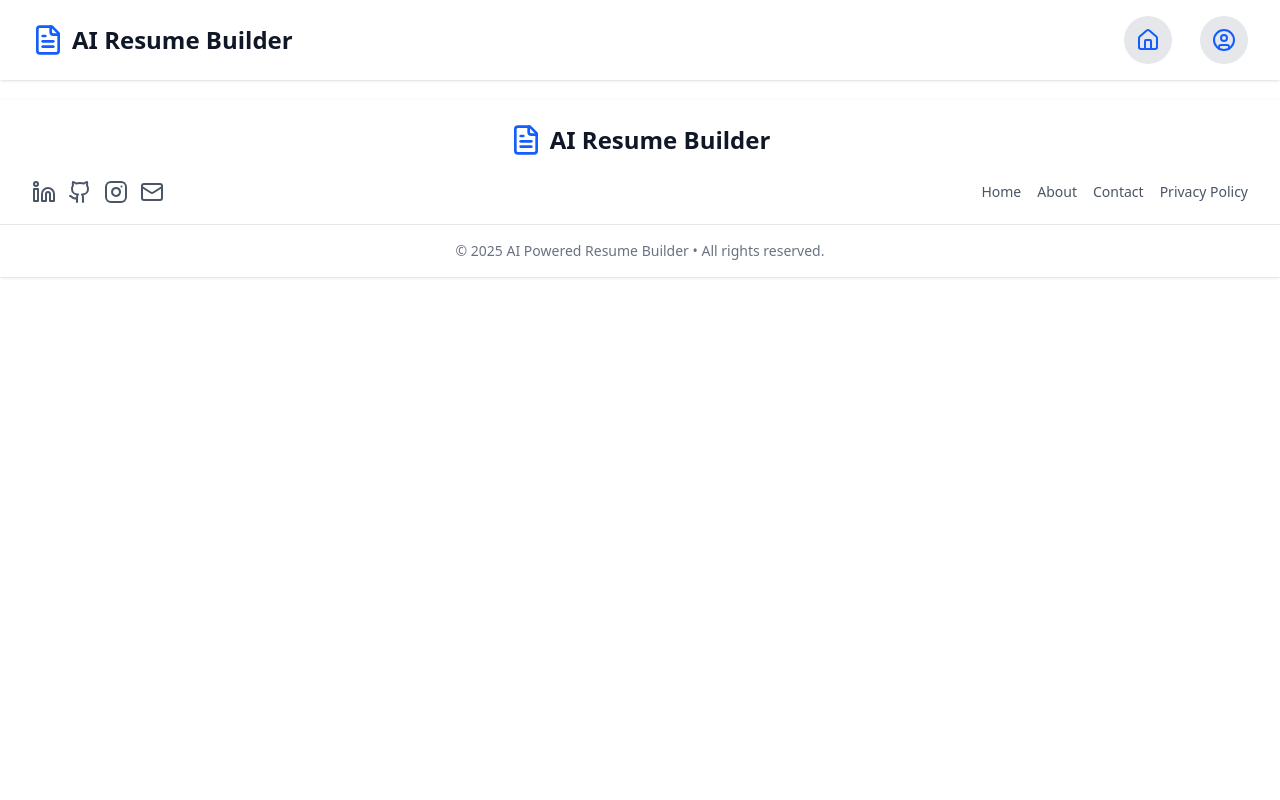
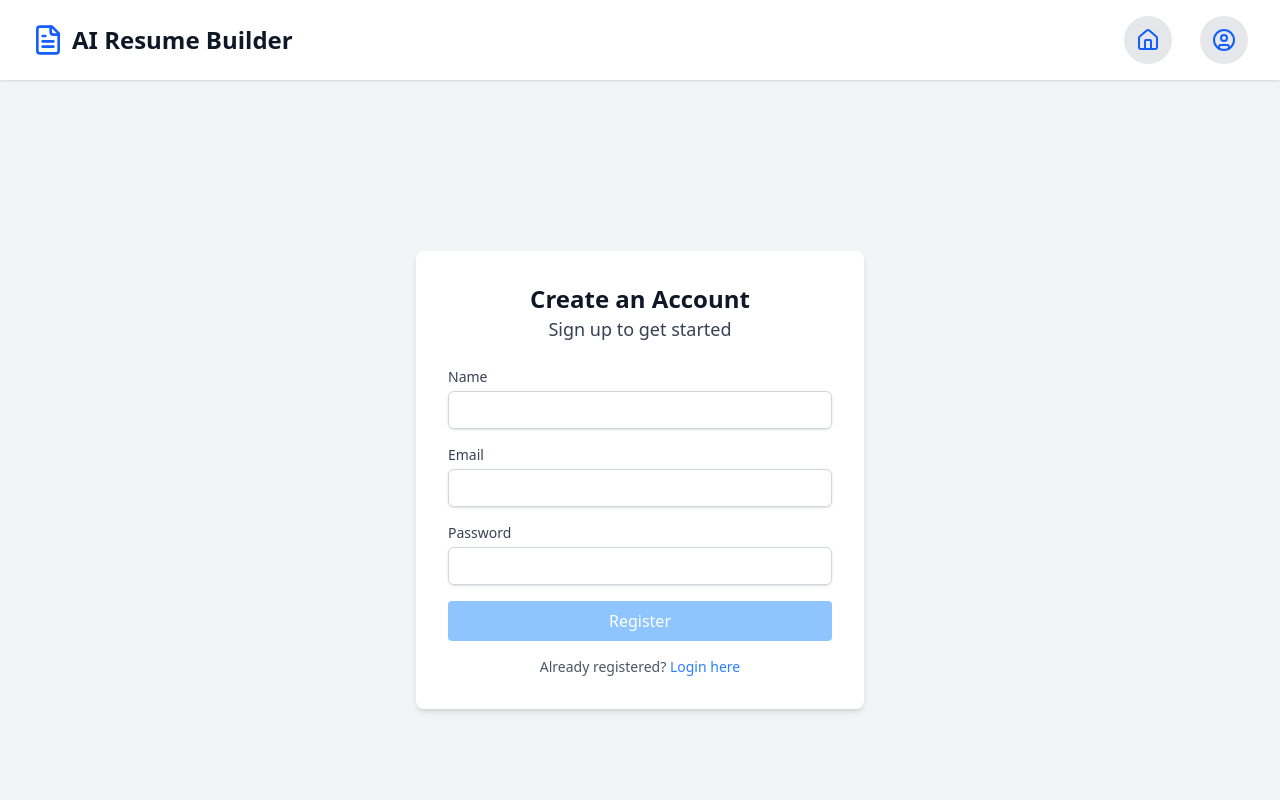
Before and after one commit to ravikhokle/Ai-Powered-Resume-Builder, a React (Vite) app in the folder frontend/: page /register in a window 1280 px wide. Shown: the top 800 px of the page. Built offline with nearby package versions, Linux system fonts and the light colour scheme.

Commit message:
addded secure routes

```diff
--- a/frontend/src/App.jsx
+++ b/frontend/src/App.jsx
@@ -1,23 +1,26 @@
+import { Routes, Route } from "react-router-dom";
 import "./App.css";
-import SimpleResume from "./pages/SimpleResume";
 import Header from "./components/Header";
-import Login from "./pages/Login";
-import { Routes, Route } from "react-router-dom";
-import IntermediateResume from "./pages/IntermediateResume"
 import Footer from "./components/Footer";
 import Home from "./pages/Home";
+import SimpleResume from "./pages/SimpleResume";
+import IntermediateResume from "./pages/IntermediateResume";
+import Register from "./pages/Register";
+import Login from "./pages/Login";
 import Profile from "./pages/Profile";
+import PrivateRoute from "./components/PrivateRoute";
 
 function App() {
   return (
     <>
       <Header />
       <Routes>
-      <Route path="/" element={<Home />} />
-        <Route path="/simple-resume" element={<SimpleResume />} />
-        <Route path="/intermediate-resume" element={<IntermediateResume />} />
+        <Route path="/" element={<Home />} />
+        <Route path="/simple-resume" element={<PrivateRoute><SimpleResume /></PrivateRoute>} />
+        <Route path="/intermediate-resume" element={<PrivateRoute><IntermediateResume /></PrivateRoute>} />
+        <Route path="/register" element={<Register />} />
         <Route path="/login" element={<Login />} />
-        <Route path="/profile" element={<Profile />} />
+        <Route path="/profile" element={<PrivateRoute><Profile /></PrivateRoute>} />
       </Routes>
       <Footer />
     </>
--- a/frontend/src/components/Header.jsx
+++ b/frontend/src/components/Header.jsx
@@ -1,28 +1,37 @@
 import { FileText, CircleUser, House } from "lucide-react";
-import { Link } from "react-router-dom";
+import { Link, useNavigate } from "react-router-dom";
 import { useEffect, useState } from "react";
 
 const Header = () => {
   const [isLoggedIn, setIsLoggedIn] = useState(false);
+  const navigate = useNavigate();
 
   useEffect(() => {
-    // Check if the user is logged in by verifying the token in localStorage
     const token = localStorage.getItem("token");
-    setIsLoggedIn(!!token); // If token exists, user is logged in
+    setIsLoggedIn(!!token);
   }, []);
+
+  useEffect(() => {
+    const handleStorageChange = () => {
+      const token = localStorage.getItem("token");
+      setIsLoggedIn(!!token);
+    };
+
+    window.addEventListener("storage", handleStorageChange);
+    return () => window.removeEventListener("storage", handleStorageChange);
+  }, []);
+
+  const handleProfileClick = () => {
+    navigate("/profile");
+  };
 
   return (
     <header className="bg-white shadow-sm sticky top-0 z-50">
       <div className="max-w-7xl mx-auto px-4 py-4 sm:px-6 lg:px-8 flex items-center justify-between">
-        {/* Logo and Brand */}
         <Link to="/" className="flex items-center space-x-2">
           <FileText className="h-8 w-8 text-blue-600" />
-          <h1 className="text-xl sm:text-2xl font-bold text-gray-900">
-            AI Resume Builder
-          </h1>
+          <h1 className="text-xl sm:text-2xl font-bold text-gray-900">AI Resume Builder</h1>
         </Link>
-
-        {/* Navigation Links */}
         <div className="flex items-center space-x-2 sm:space-x-4 gap-2 sm:gap-3">
           <Link
             to="/"
@@ -31,22 +40,19 @@ const Header = () => {
           >
             <House className="w-5 h-5 sm:w-6 sm:h-6 text-blue-600" />
           </Link>
-
           {isLoggedIn ? (
-            /* Profile Icon */
+            <button
+              onClick={handleProfileClick}
+              className="w-10 h-10 sm:w-12 sm:h-12 flex items-center justify-center bg-gray-200 rounded-full hover:bg-gray-300 transition"
+              aria-label="Profile"
+            >
+              <CircleUser className="w-5 h-5 sm:w-6 sm:h-6 text-blue-600" />
+            </button>
+          ) : (
             <Link
               to="/profile"
               className="w-10 h-10 sm:w-12 sm:h-12 flex items-center justify-center bg-gray-200 rounded-full hover:bg-gray-300 transition"
               aria-label="Profile"
-            >
-              <CircleUser className="w-5 h-5 sm:w-6 sm:h-6 text-blue-600" />
-            </Link>
-          ) : (
-            /* Login Icon */
-            <Link
-              to="/login"
-              className="w-10 h-10 sm:w-12 sm:h-12 flex items-center justify-center bg-gray-200 rounded-full hover:bg-gray-300 transition"
-              aria-label="Login"
             >
               <CircleUser className="w-5 h-5 sm:w-6 sm:h-6 text-blue-600" />
             </Link>
--- /dev/null
+++ b/frontend/src/components/PrivateRoute.jsx
@@ -0,0 +1,10 @@
+import { Navigate, useLocation } from "react-router-dom";
+
+const PrivateRoute = ({ children }) => {
+  const location = useLocation();
+  const token = localStorage.getItem("token");
+
+  return token ? children : <Navigate to="/login" state={{ from: location }} />;
+};
+
+export default PrivateRoute;
--- a/frontend/src/pages/Login.jsx
+++ b/frontend/src/pages/Login.jsx
@@ -1,27 +1,29 @@
 import { useState } from "react";
 import axios from "axios";
-import { useNavigate } from "react-router-dom";
+import { useNavigate, useLocation, Link } from "react-router-dom";
 
 const Login = () => {
   const [email, setEmail] = useState("");
   const [password, setPassword] = useState("");
-  const [error, setError] = useState(null); // State for error messages
+  const [error, setError] = useState(null);
   const navigate = useNavigate();
+  const location = useLocation();
+  const from = location.state?.from?.pathname || "/";
 
   const handleSubmit = async (e) => {
-    e.preventDefault(); // Prevent form default behavior
-    setError(null); // Clear previous errors
+    e.preventDefault();
+    setError(null);
     try {
       const url = `${import.meta.env.VITE_API}/login`;
-      const response = await axios.post(url, { email, password }); // Await the axios call
+      const response = await axios.post(url, { email, password });
       localStorage.setItem("token", response.data.token);
       localStorage.setItem("name", JSON.stringify(response.data.result.name));
-      navigate("/profile"); // Navigate to profile page
+      navigate(from, { replace: true });
     } catch (error) {
       if (error.response && error.response.data) {
-        setError(error.response.data.message); // Show server error message
+        setError(error.response.data.message);
       } else {
-        setError("An unexpected error occurred. Please try again."); // Generic error
+        setError("An unexpected error occurred. Please try again.");
       }
       console.error("There was an error logging in!", error);
     }
@@ -30,12 +32,8 @@ const Login = () => {
   return (
     <div className="flex items-center justify-center min-h-screen bg-gray-100">
       <div className="bg-white shadow-md rounded-lg p-8 max-w-md w-full">
-        <h1 className="text-2xl font-bold text-gray-900 text-center">
-          Welcome Back!
-        </h1>
-        <h2 className="text-lg text-gray-700 text-center mb-6">
-          Login to your account
-        </h2>
+        <h1 className="text-2xl font-bold text-gray-900 text-center">Welcome Back!</h1>
+        <h2 className="text-lg text-gray-700 text-center mb-6">Login to your account</h2>
         {error && (
           <div className="bg-red-100 border border-red-400 text-red-700 px-4 py-3 rounded mb-4">
             {error}
@@ -77,6 +75,12 @@ const Login = () => {
             Login
           </button>
         </form>
+        <p className="text-sm text-center text-gray-600 mt-4">
+          Don&#39;t have an account?{" "}
+          <Link to="/register" className="text-blue-500 hover:underline">
+            Register here
+          </Link>
+        </p>
       </div>
     </div>
   );
--- a/frontend/src/pages/Profile.jsx
+++ b/frontend/src/pages/Profile.jsx
@@ -1,38 +1,30 @@
+import { useNavigate } from "react-router-dom";
 import { useEffect, useState } from "react";
-import { useNavigate } from "react-router-dom";
 
 const Profile = () => {
-  const [userName, setUserName] = useState("");
-  const [token, setToken] = useState("");
   const navigate = useNavigate();
-
-  useEffect(() => {
-    // Retrieve user data from localStorage
-    const storedName = JSON.parse(localStorage.getItem("name"));
-    const storedToken = localStorage.getItem("token");
-
-    if (!storedToken) {
-      // Redirect to login if token is missing
-      navigate("/login");
-    } else {
-      setUserName(storedName || "User");
-      setToken(storedToken);
-    }
-  }, [navigate]);
+  const [name, setName] = useState(JSON.parse(localStorage.getItem("name")));
 
   const handleLogout = () => {
-    // Clear localStorage and navigate to login
     localStorage.removeItem("token");
     localStorage.removeItem("name");
     navigate("/login");
   };
 
+  useEffect(() => {
+    const handleStorageChange = () => {
+      setName(JSON.parse(localStorage.getItem("name")));
+    };
+
+    window.addEventListener("storage", handleStorageChange);
+    return () => window.removeEventListener("storage", handleStorageChange);
+  }, []);
+
   return (
     <div className="text-center px-4 py-8">
       <h1 className="text-2xl font-bold">Welcome to Your Profile</h1>
       <div className="mt-6">
-        <p className="text-lg">Name: {userName}</p>
-
+        <p className="text-lg">Name: {name}</p>
       </div>
       <button
         onClick={handleLogout}
--- /dev/null
+++ b/frontend/src/pages/Register.jsx
@@ -0,0 +1,94 @@
+import { useState } from "react";
+import axios from "axios";
+import { useNavigate, Link } from "react-router-dom";
+
+const Register = () => {
+  const [name, setName] = useState("");
+  const [email, setEmail] = useState("");
+  const [password, setPassword] = useState("");
+  const [error, setError] = useState(null); // State for error messages
+  const navigate = useNavigate();
+
+  const handleSubmit = async (e) => {
+    e.preventDefault();
+    setError(null);
+    try {
+      const url = `${import.meta.env.VITE_API}/register`;
+      await axios.post(url, { name, email, password });
+      navigate("/profile");
+    } catch (error) {
+      const message =
+        error.response?.data?.message || "An unexpected error occurred. Please try again.";
+      setError(message);
+      console.error("Error during registration:", error);
+    }
+  };
+
+  return (
+    <div className="flex items-center justify-center min-h-screen bg-gray-100">
+      <div className="bg-white shadow-md rounded-lg p-8 max-w-md w-full">
+        <h1 className="text-2xl font-bold text-gray-900 text-center">Create an Account</h1>
+        <h2 className="text-lg text-gray-700 text-center mb-6">Sign up to get started</h2>
+        {error && (
+          <div className="bg-red-100 border border-red-400 text-red-700 px-4 py-3 rounded mb-4">
+            {error}
+          </div>
+        )}
+        <form className="space-y-4" onSubmit={handleSubmit}>
+          <InputField
+            label="Name"
+            type="text"
+            id="name"
+            value={name}
+            onChange={(e) => setName(e.target.value)}
+          />
+          <InputField
+            label="Email"
+            type="email"
+            id="email"
+            value={email}
+            onChange={(e) => setEmail(e.target.value)}
+          />
+          <InputField
+            label="Password"
+            type="password"
+            id="password"
+            value={password}
+            onChange={(e) => setPassword(e.target.value)}
+          />
+          <button
+            type="submit"
+            disabled={!name || !email || !password}
+            className="w-full bg-blue-500 text-white py-2 px-4 rounded hover:bg-blue-600 focus:outline-none focus:ring-2 focus:ring-blue-400 focus:ring-opacity-75 disabled:bg-blue-300"
+          >
+            Register
+          </button>
+        </form>
+        <p className="text-sm text-center text-gray-600 mt-4">
+          Already registered?{" "}
+          <Link to="/login" className="text-blue-500 hover:underline">
+            Login here
+          </Link>
+        </p>
+      </div>
+    </div>
+  );
+};
+
+const InputField = ({ label, type, id, value, onChange }) => (
+  <div>
+    <label htmlFor={id} className="block text-sm font-medium text-gray-700">
+      {label}
+    </label>
+    <input
+      type={type}
+      id={id}
+      value={value}
+      onChange={onChange}
+      className="mt-1 block w-full px-3 py-2 border border-gray-300 rounded-md shadow-sm focus:outline-none focus:ring-blue-500 focus:border-blue-500 sm:text-sm"
+      required
+    />
+  </div>
+);
+
+export default Register;
```
Also changed, not shown: frontend/src/main.jsx (+6 -6 lines).
